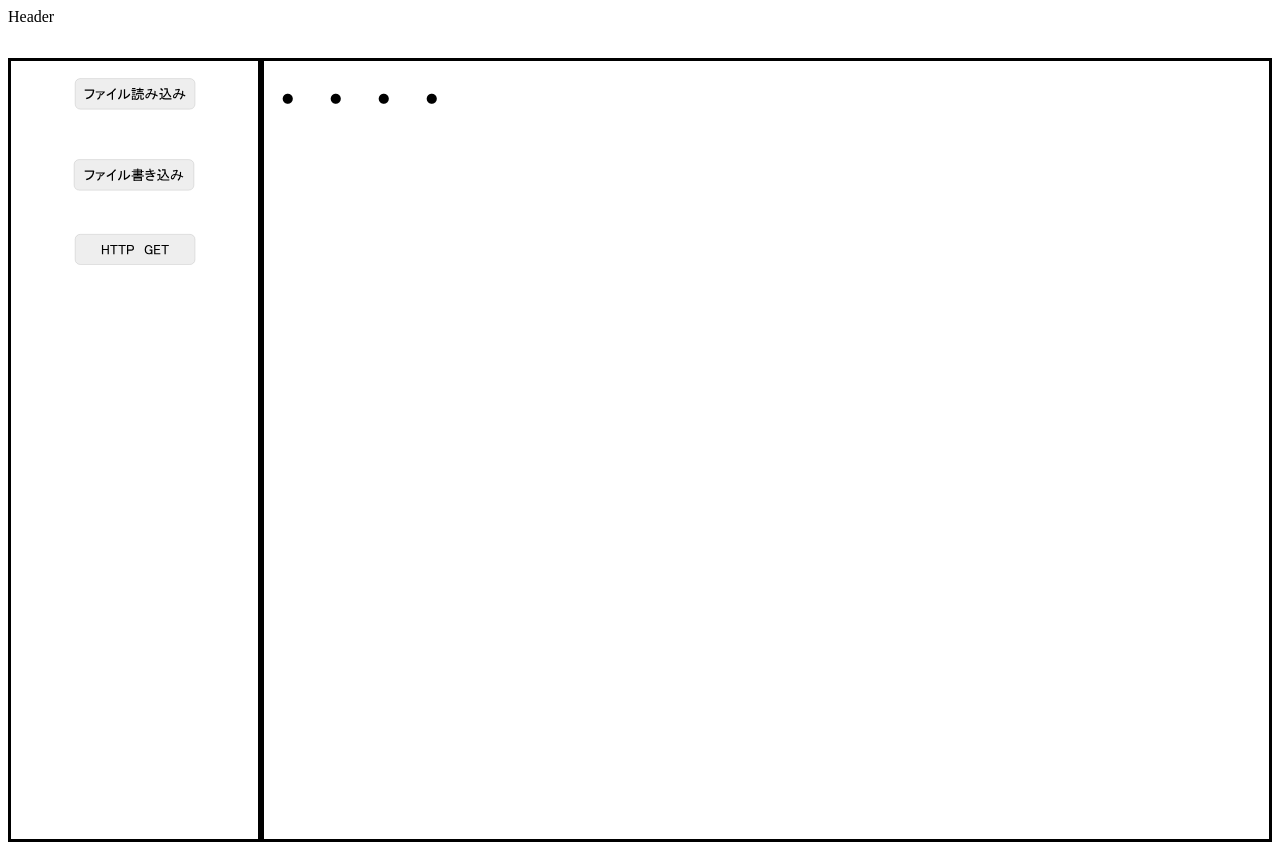
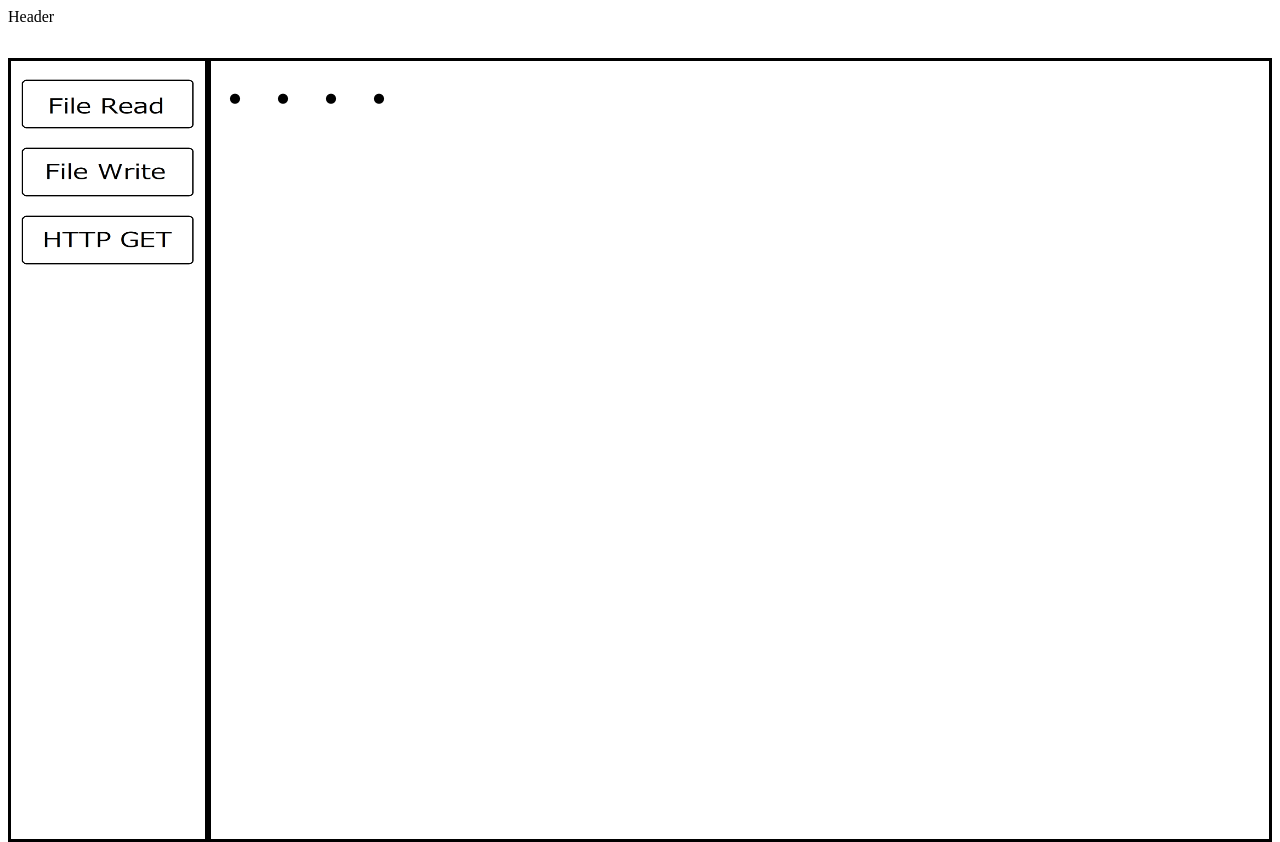
Before and after one commit to yamazki/ddapp, a website: page view/index.html in a window 1280 px wide. Drawn offline with Linux system fonts and the light colour scheme.

Commit message:
サイドバーの大きさ変更とアイコン画像の変更

```diff
--- a/view/index.html
+++ b/view/index.html
@@ -12,9 +12,12 @@ Header
 <div id="sidebar">
 <center>
   <div id = components>
-    <div class=component><img id=file_read src="/img/file_read_icon.svg" width=90% height=10%></img></div>
-    <div class=component><img id=file_wirte src="/img/file_write_icon.svg" width=90% height=10%></img></div>
-    <div class=component><img id=http_get src="/img/http_get_icon.svg" width=90% height=10%></img></div>
+    <br>
+    <div class=component><img id=file_read src="/img/file_read_icon.png" width=90% height=50px></img></div>
+    <br>
+    <div class=component><img id=file_wirte src="/img/file_write_icon.png" width=90% height=50px></img></div>
+    <br>
+    <div class=component><img id=http_get src="/img/http_get_icon.png" width=90% height=50px></img></div>
   </div>
 </center>
 </div>
@@ -68,10 +71,10 @@ const dropFromSidebar = function (e) {
   if (this.className != 'component') {
     this.innerHTML = e.dataTransfer.getData('text/html');
     // children[0]はimage
-    // 要素内の画像を変更
+    // 要素内の画像の大きさを変更
     const image = this.children[0];
-    image.style.width  = "60px"
-    image.style.height = "60px"
+    image.style.width  = "80px"
+    image.style.height = "80px"
   }
   return false;
 }
@@ -99,23 +102,23 @@ components.forEach(component => {
   height: 100%;
   width: 100%;
 }
+#sidebar {
+  overflow: scroll;
+  height: 100%;
+  width: 200px;
+  float: left;
+  margin: 0;
+  padding: 0;
+  box-sizing: border-box;
+  border-style: solid;
+}
 #contents {
   height: 100%;
-  width: 80%;
+  width: calc(100% - 200px);
   float: right;
   margin: 0;
   padding: 0;
   box-sizing: border-box;
   border-style: solid;
 }
-#sidebar {
-  overflow: scroll;
-  height: 100%;
-  width: 20%;
-  float: left;
-  margin: 0;
-  padding: 0;
-  box-sizing: border-box;
-  border-style: solid;
-}
 </style>
```
Also changed, not shown: public/img/file_read_icon.png (added), public/img/file_read_icon.svg (deleted), public/img/file_write_icon.png (added), public/img/file_write_icon.svg (deleted), public/img/http_get_icon.png (added), public/img/http_get_icon.svg (deleted).
